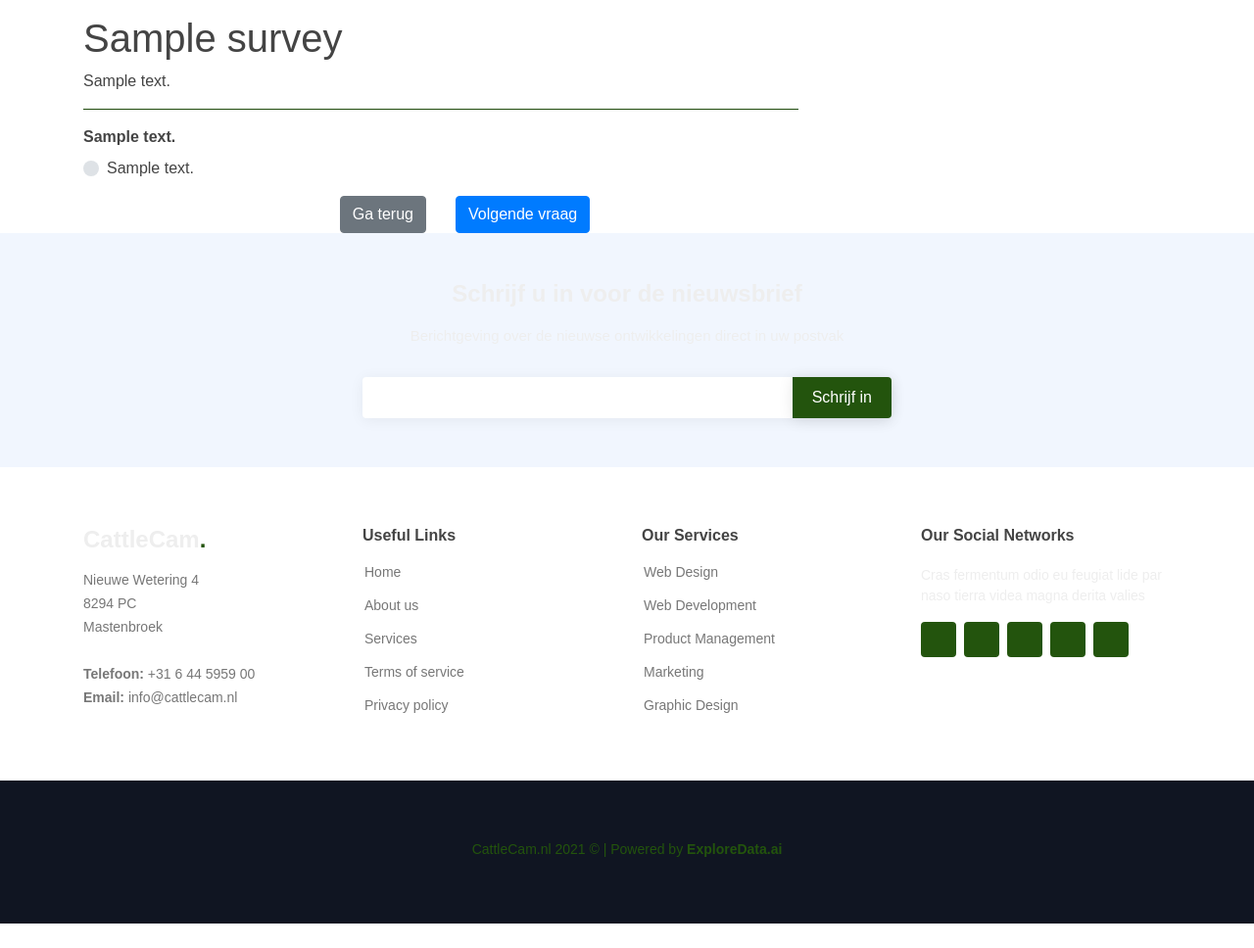
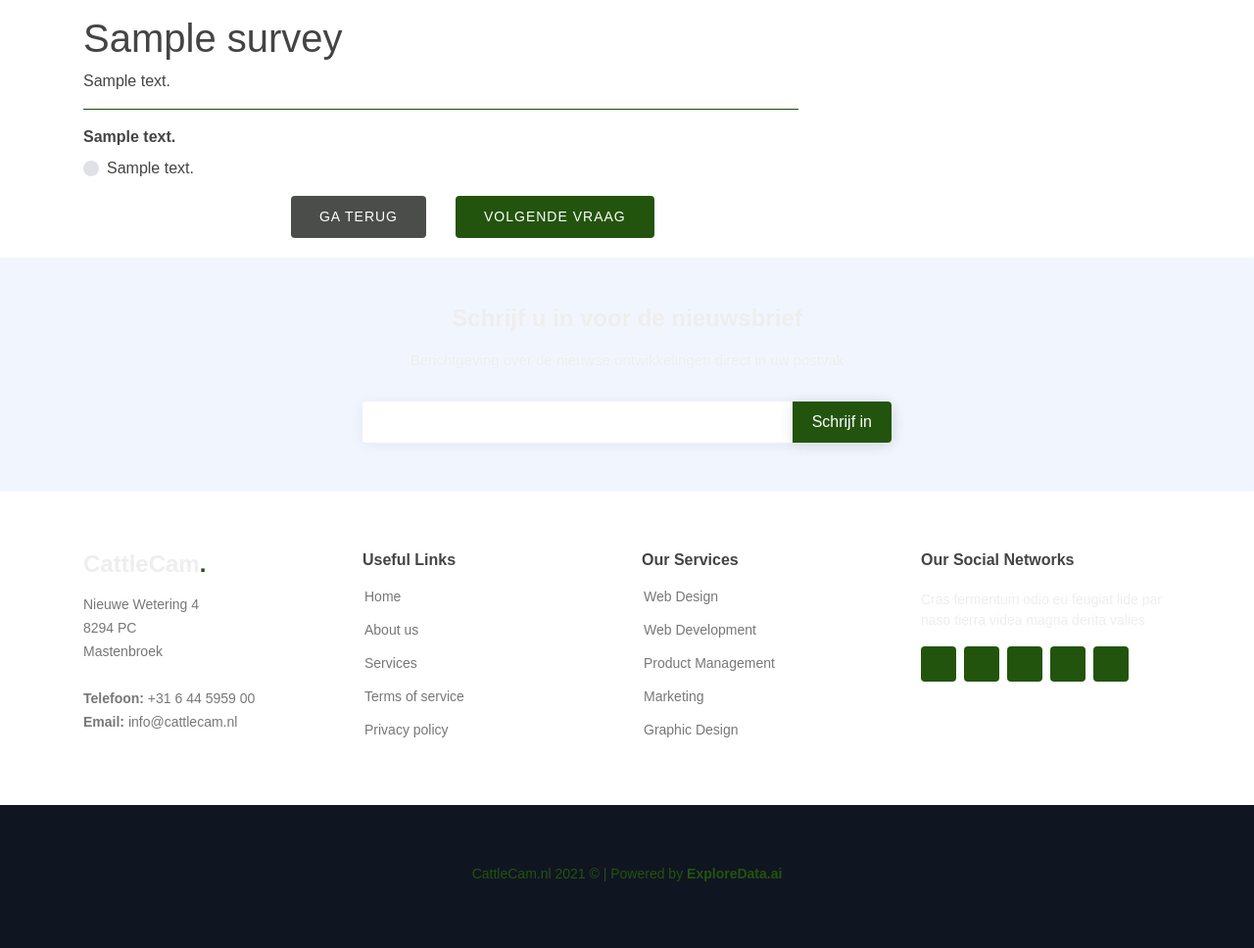
Before and after one commit to jorikslotman/CattleCam_web, a Django app: page /survey/assess/1 in a window 1280 px wide. Shown: the part 278-1246 px from the top of the page at 98% size. Before the commit the page ends 1221 px from the top, so only its background shows below. Run offline with Django 3.2, Linux system fonts and the light colour scheme; tables that the repository leaves empty hold one stand-in row (values such as "Sample post"); some libraries are stand-ins or nearby versions; some web fonts are replaced.

Commit message:
button aangepast

```diff
--- a/cattleweb_root/cattleweb/apps/survey/templates/survey/assess.html
+++ b/cattleweb_root/cattleweb/apps/survey/templates/survey/assess.html
@@ -16,7 +16,7 @@
 </section>
 
 
-<div class="container" data-aos="fade-up">
+<div class="container" data-aos="fade-up" style="margin-bottom: 20px;">
     <div class="row justify-content-start">
         <div class="col-8">
             <h1>{{form.title}}</h1>
@@ -25,8 +25,8 @@
             <form action="{% url 'survey:process' survey.id %} " method="post">
                 {% crispy form form.helper %}
                 <div class="row justify-content-between">
-                    <div class="col text-right"><a class="btn btn-secondary" href="{% url 'survey:index' %}" role="button">Ga terug</a></div>
-                    <div class="col"><input type="submit" name="submit" value="Volgende vraag" class="btn btn-primary" id="submit-id-submit" /></div>
+                    <div class="col text-right"><a class="btn btn-back" href="{% url 'survey:index' %}" role="button">Ga terug</a></div>
+                    <div class="col"><input type="submit" name="submit" value="Volgende vraag" class="btn btn-enquete" id="submit-id-submit" /></div>
                 </div>
             </form>
         </div>
--- a/cattleweb_root/cattleweb/static/cattleweb/css/cattlecam.css
+++ b/cattleweb_root/cattleweb/static/cattleweb/css/cattlecam.css
@@ -1887,8 +1887,34 @@ section {
 }
 
 
+.btn-back {
+  font-family: "Roboto", sans-serif;
+  text-transform: uppercase;
+  font-weight: 500;
+  font-size: 14px;
+  letter-spacing: 1px;
+  display: inline-block;
+  padding: 10px 28px;
+  border-radius: 4px;
+  transition: 0.5s;
+  color: #fff;
+  background: #4b4d4a;
+}
+
+.btn-back:hover {
+  background: #23540d;
+}
+
+
+
 @media (max-width: 768px) {
   .btn-enquete {
     font-size: 13px;
   }
 }
+
+@media (max-width: 768px) {
+  .btn-back {
+    font-size: 13px;
+  }
+}
```
